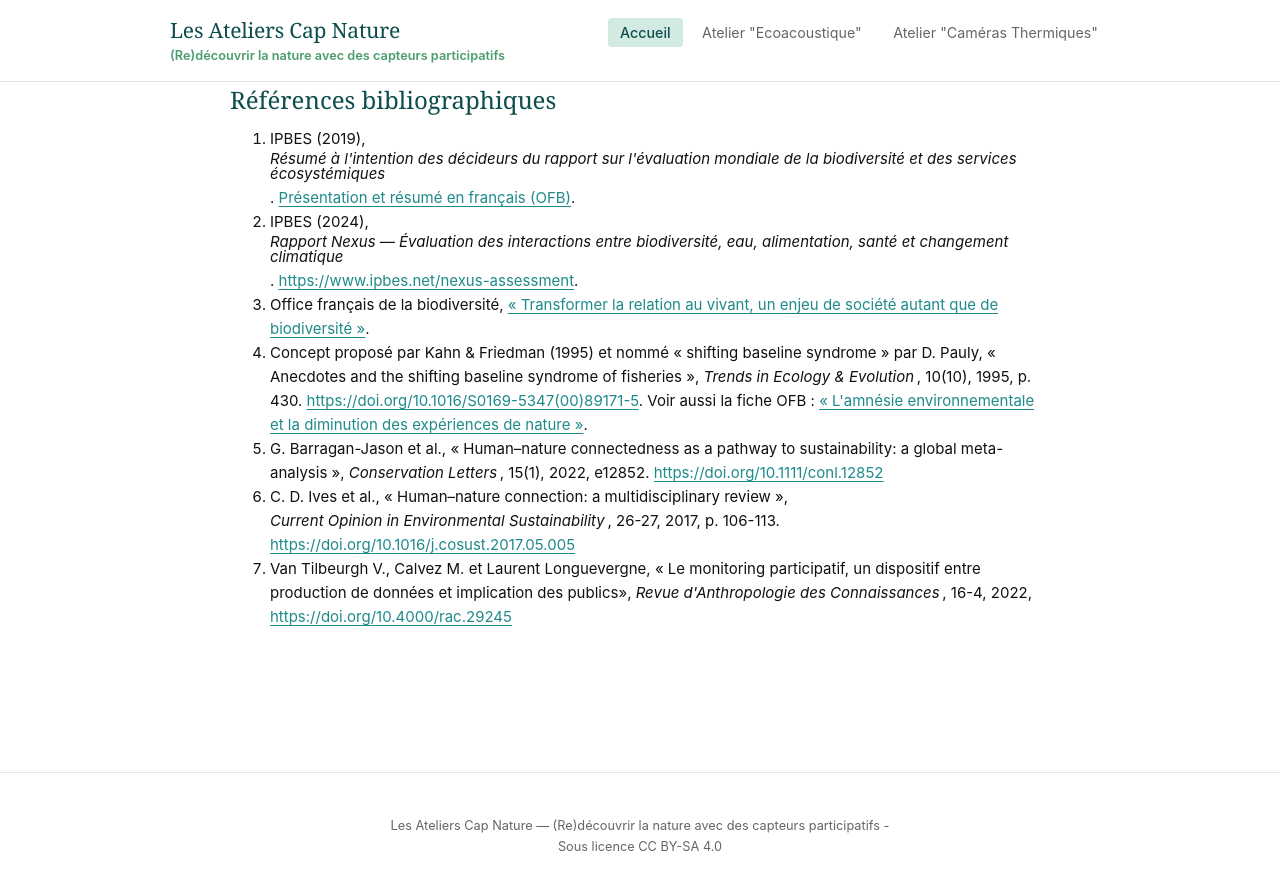
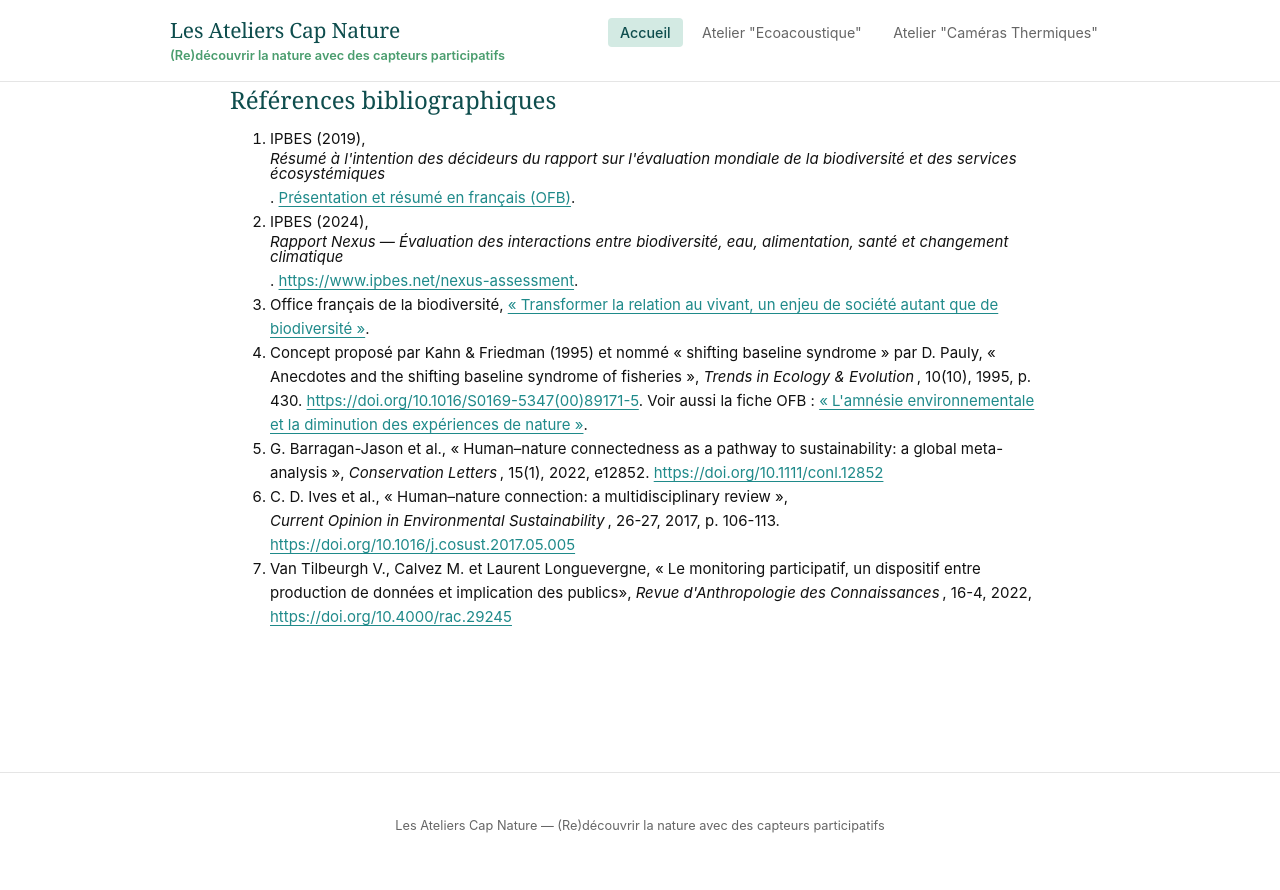
Before and after one commit to marieleapouliquen/wiki-cap-nature, a Jekyll site: the page built from index.md, in a window 1280 px wide and 900 px high, scrolled down 1982 px. Shown: the top 890 px of the window. Built offline with Jekyll 4.4.1, drawn with Linux system fonts in a browser that asks for light colours.

Commit message:
Update footer.html

```diff
--- a/_includes/footer.html
+++ b/_includes/footer.html
@@ -1,3 +1,3 @@
 <footer class="site-footer">
-  <p>{{ site.title }} — {{ site.tagline }} - Sous licence <a href="https://creativecommons.org/licenses/by-sa/4.0/">CC BY-SA 4.0</a></p>
+  <p>{{ site.title }} — {{ site.tagline }}</p>
 </footer>
```
